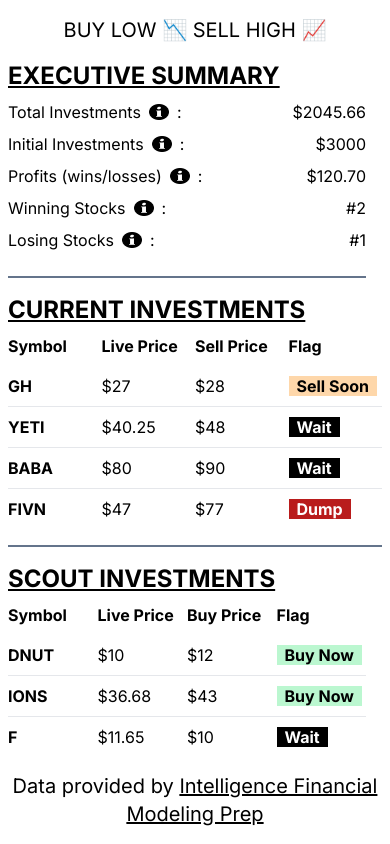
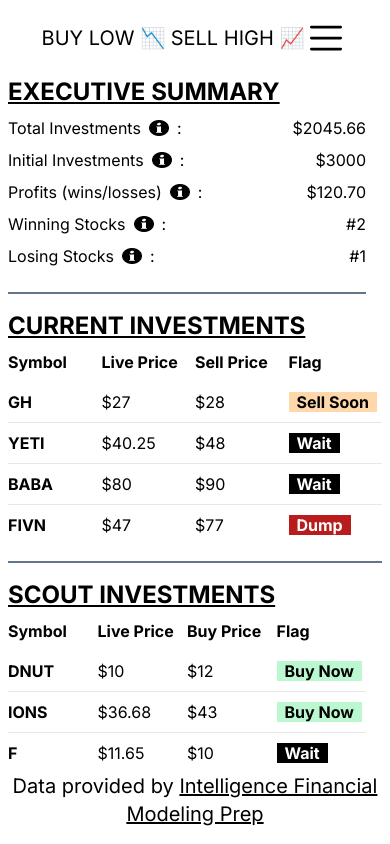
Before and after one commit to jcsmileyjr/stock-planner, a Next.js app: page / in a window 390 px wide. Built offline with nearby package versions, Linux system fonts and the light colour scheme.

Commit message:
Style - Purchase Investment : Initial UI placement

```diff
--- a/src/app/components/header/header.tsx
+++ b/src/app/components/header/header.tsx
@@ -1,8 +1,33 @@
+"use client"
+import Link from 'next/link';
+import {useState} from 'react';
 
 export default function Header() {
+    const [isMenuOpen, setIsMenuOpen] = useState(false);
     return (
-        <header className="w-full text-center py-4">
-            <h1 className="uppercase text-xl lg:text-3xl lg:mb-4">Buy Low 📉 Sell High 📈</h1>
+        <header className="w-full text-center py-4 flex flex-col laptop:flex-row">
+            <div className='flex items-center justify-end self-center flex-2'>
+                <h1 className="uppercase text-xl lg:text-3xl lg:mb-4">Buy Low 📉 Sell High 📈</h1>
+                <button type="button" className="laptop:hidden">
+                    <svg xmlns="http://www.w3.org/2000/svg"  width="44" height="44" viewBox="0 0 24 24" stroke-width="1.5" stroke="#000000" fill="none" stroke-linecap="round" stroke-linejoin="round">
+                        <path stroke="none" d="M0 0h24v24H0z" fill="none"/>
+                        <path d="M4 6l16 0" />
+                        <path d="M4 12l16 0" />
+                        <path d="M4 18l16 0" />
+                    </svg>
+                    <span className="text-base sr-only">MENU</span>
+                </button>
+            </div>
+            <div className='hidden laptop:block laptop:self-center flex-1'>
+                <Link href='/purchaseInvestments' className="">Purchase Investment 1</Link>
+            </div>
+
+            {isMenuOpen &&
+                <div className='self-center laptop:hidden'>
+                    <Link href='/purchaseInvestments' className="">Purchase Investment 2</Link>
+                </div>
+            }
+
         </header>
     )
 }
--- a/src/app/components/stockToggle/stockToggle.tsx
+++ b/src/app/components/stockToggle/stockToggle.tsx
@@ -1,6 +1,5 @@
 "use client"
 import {useState} from 'react';
-import Data from '../../data/testData.json';
 import stockType from '../../types/stockType';
 import calculateProfitMargin from '../../utils/calculateProfitMargin';
 import StockFlag from '../stockFlag/stockFlag';
--- /dev/null
+++ b/src/app/purchaseInvestments/page.tsx
@@ -0,0 +1,9 @@
+
+
+export default function PurchaseInvestments () {
+    return (
+        <div>
+            <h1>hello</h1>
+        </div>
+    )
+}
--- a/tailwind.config.ts
+++ b/tailwind.config.ts
@@ -11,6 +11,9 @@ const config: Config = {
       'laptop': '1130px',
     },
     extend: {
+      flex: {
+        '2': '1.5 1.5 0%'
+      },
       backgroundImage: {
         'gradient-radial': 'radial-gradient(var(--tw-gradient-stops))',
         'gradient-conic':
```
